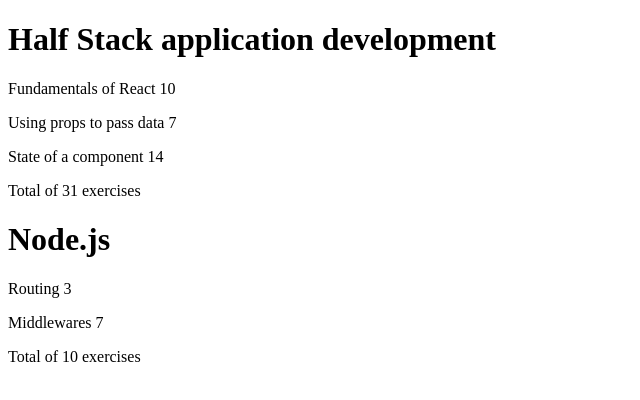
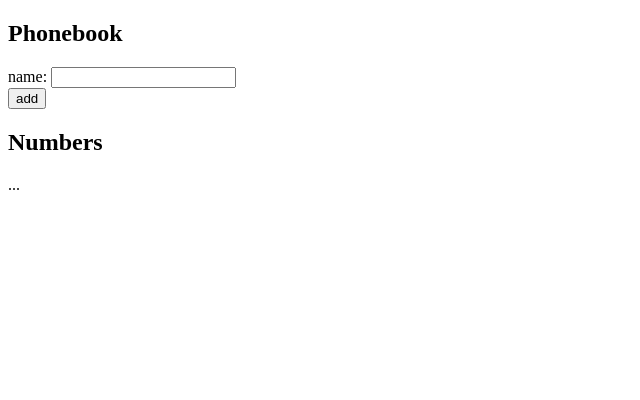
Before and after one commit to nemesmia-gm/React_Unicafe, a React (Create React App) app: page / in a window 1280 px wide. Shown: the top 400 px of the page, without its empty margins (0-640 px from the left). Built offline with nearby package versions, Linux system fonts and the light colour scheme.

Commit message:
Create better folder structure and add an app.js component in the course subfloder

```diff
--- /dev/null
+++ b/src/Part3-Phonebook/App.js
@@ -0,0 +1,26 @@
+import React, { useState } from 'react'
+
+const App = () => {
+    const [ persons, setPersons ] = useState([
+        { name: 'Arto Hellas' }
+    ]);
+    const [ newName, setNewName ] = useState('');
+
+    return (
+        <div>
+            <h2>Phonebook</h2>
+            <form>
+                <div>
+                    name: <input />
+                </div>
+                <div>
+                    <button type="submit">add</button>
+                </div>
+            </form>
+            <h2>Numbers</h2>
+            ...
+        </div>
+    )
+}
+
+export default App
--- a/src/index.js
+++ b/src/index.js
@@ -1,61 +1,5 @@
-import React from 'react'
-import ReactDOM from 'react-dom'
-import Course from "./Part2/Course";
-
-
-const App = () => {
-    const courses = [
-        {
-        id: 1,
-        name: 'Half Stack application development',
-        parts: [
-            {
-                name: 'Fundamentals of React',
-                exercises: 10,
-                id: 1
-            },
-            {
-                name: 'Using props to pass data',
-                exercises: 7,
-                id: 2
-            },
-            {
-                name: 'State of a component',
-                exercises: 14,
-                id: 3
-            }
-        ]
-        },
-        {
-            name: 'Node.js',
-            id: 2,
-            parts: [
-                {
-                    name: 'Routing',
-                    exercises: 3,
-                    id: 1
-                },
-                {
-                    name: 'Middlewares',
-                    exercises: 7,
-                    id: 2
-                }
-            ]
-        }
-    ];
-
-    return (
-        <div>
-            {
-                courses.map( (course) =>
-                    <div>
-                        <Course course={course} />
-                    </div>)
-            }
-
-        </div>
-    )
-};
-
+import ReactDOM from "react-dom";
+import React from "react";
+import App from "./Part3-Phonebook/App";
 
 ReactDOM.render(<App/>, document.getElementById('root'));
```
Also changed, not shown: src/Phonebook.js (added, +26 -0 lines), src/unicafe_Part2.js (added, +61 -0 lines), src/Part2/Content.js (line endings or trailing spaces), src/Part3-Phonebook/Phonebook.js (added).
